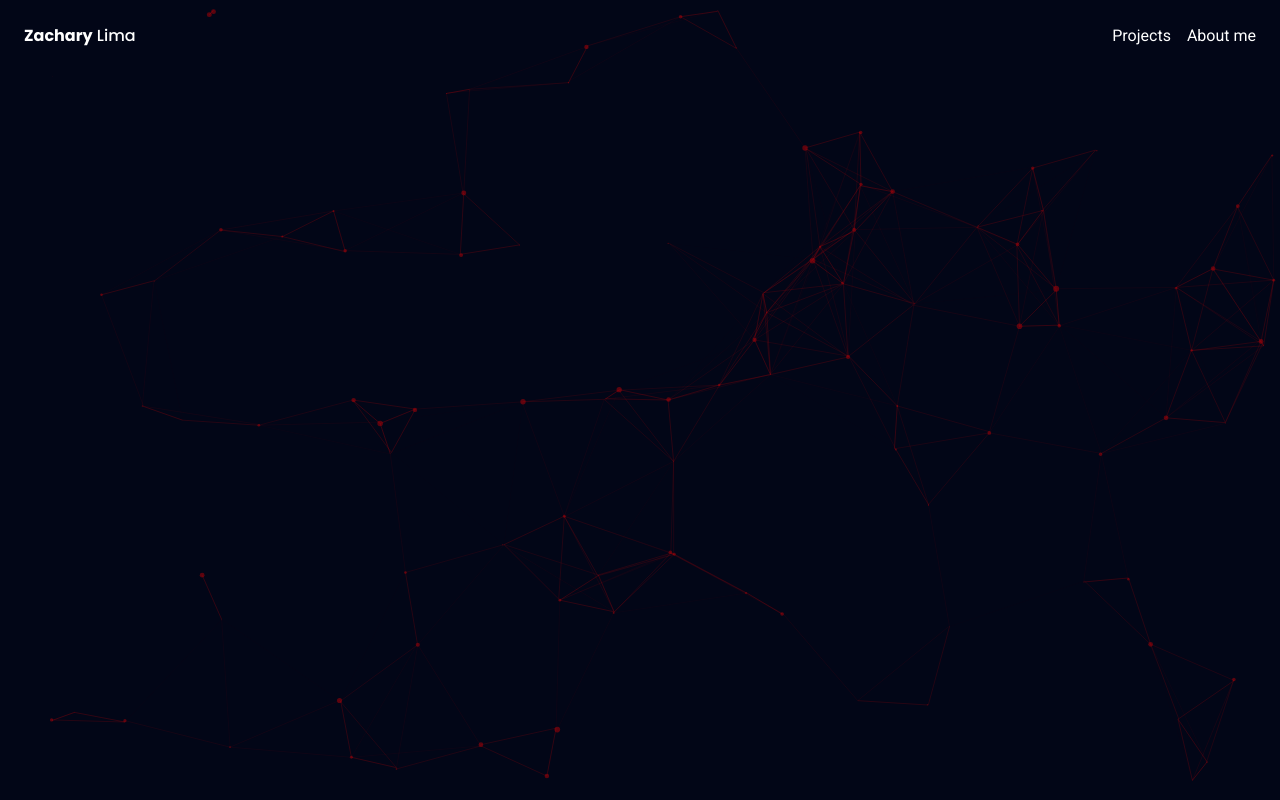
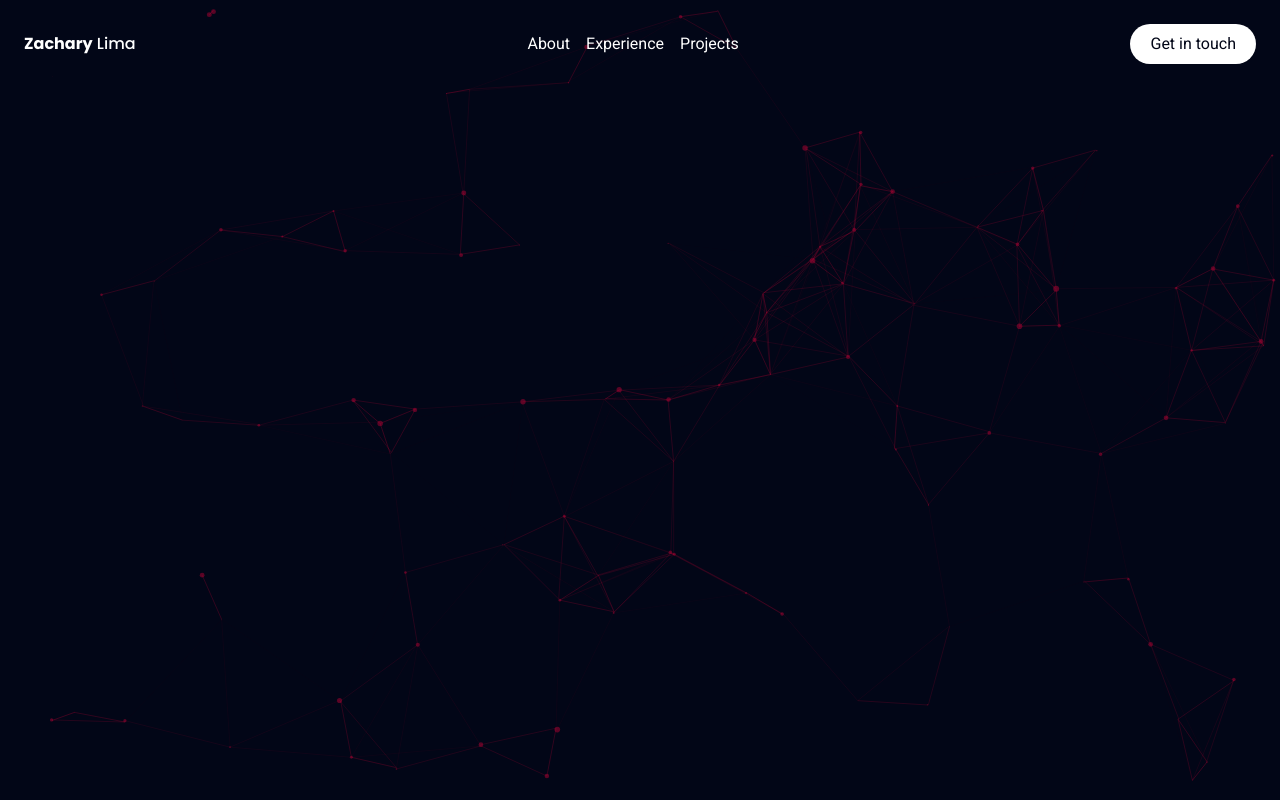
Before and after one commit to zlima410/my-upgraded-portfolio, a SvelteKit app: page / in a window 1280 px wide. Built offline with nearby package versions, Linux system fonts and the light colour scheme.

Commit message:
Add title to app.html and update header and layout styles

```diff
--- a/src/app.html
+++ b/src/app.html
@@ -2,6 +2,7 @@
 <html lang="en">
   <head>
     <meta charset="utf-8" />
+    <title>Zack Dev | Portfolio</title>
     <script src="https://cdn.jsdelivr.net/npm/particles.js@2.0.0/particles.min.js"></script>
     <link
       rel="stylesheet"
--- a/src/components/Header.svelte
+++ b/src/components/Header.svelte
@@ -2,22 +2,32 @@
   export let y;
 
   let tabs = [
+    { name: 'About', link: '#about'},
+    { name: 'Experience', link: '#experience'},
     { name: 'Projects', link: '#projects'},
-    { name: 'About me', link: '#about'},
   ];
 </script>
 
 <header class={'sticky z-[10] top-0 duration-200 px-6 flex items-center justify-between border-b border-solid ' + (
-  y > 0 ? ' py-4 bg-slate-950 border-violet-950' : ' py-6 bg-transparent border-transparent'
+  y > 0 ? ' py-4 bg-slate-950 border-[#F9013F]' : ' py-6 bg-transparent border-transparent'
 )}>
   <h1 class="font-medium">
     <b class="font-bold poppins">Zachary</b> Lima
   </h1>
   <div class="sm:flex items-center gap-4 hidden">
     {#each tabs as tab, index}
-      <a href={tab.link} class="duration-200 hover:text-violet-400">
+      <a href={tab.link} class="duration-200 hover:text-[#F9013F]">
         <p>{tab.name}</p>
       </a>
     {/each}
   </div>
+  <a
+    href="mailto:zacharylima2021@gmail.com"
+    target="_blank"
+    class="redShadow relative overflow-hidden px-5 py-2 group rounded-full bg-white text-slate-950">
+    <div class="absolute top-0 right-full w-full h-full bg-[#F9013F] opacity-20 group-hover:translate-x-full z-0 duration-200">
+
+    </div>
+    <h4 class="relative z-9">Get in touch</h4>
+  </a>
 </header>
--- a/src/routes/+layout.svelte
+++ b/src/routes/+layout.svelte
@@ -16,7 +16,7 @@
   <div class={"fixed bottom-0 w-full duration-200 flex p-10 z-[10] " + (
     y > 0 ? ' opacity-full pointer-events-auto': ' pointer-events-none opacity-0'
   )}>
-    <button on:click(goTop) class="ml-auto rounded-full bg-slate-900 text-violet-400 px-3 sm:px-4 hover:bg-slate-800] cursor-pointer">
+    <button on:click(goTop) class="ml-auto rounded-full bg-slate-900 text-[#F9013F] px-3 sm:px-4 hover:bg-slate-800 cursor-pointer">
       <i class="fa-solid fa-arrow-up grid place-items-center aspect-square" />
     </button>
   </div>
--- a/static/assets/particles.json
+++ b/static/assets/particles.json
@@ -8,7 +8,7 @@
       }
     },
     "color": {
-      "value": "#ff0000"
+      "value": "#f9013f"
     },
     "shape": {
       "type": "circle",
@@ -48,7 +48,7 @@
     "line_linked": {
       "enable": true,
       "distance": 150,
-      "color": "#ff0000",
+      "color": "#f9013f",
       "opacity": 0.4,
       "width": 1
     },
```
